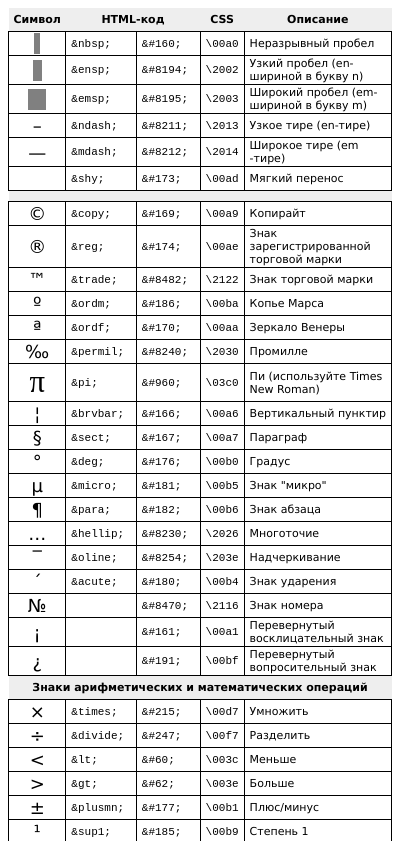
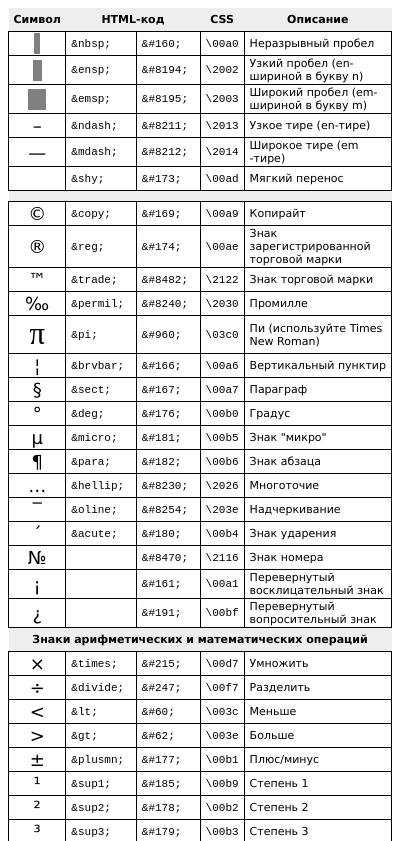
Before and after one commit to phts/firefox-special-characters, a browser extension: page src/popup/index.html in a window 400 px wide. Shown: the top 841 px of the page. Drawn offline with Linux system fonts and the light colour scheme.

Commit message:
Remove unused symbols

```diff
--- a/src/popup/index.html
+++ b/src/popup/index.html
@@ -20,8 +20,6 @@
 <tr><td>&copy;</td><td>&amp;copy;</td><td>&amp;#169;</td><td>\00a9</td><td>Копирайт</td></tr>
 <tr><td>&reg;</td><td>&amp;reg;</td><td>&amp;#174;</td><td>\00ae</td><td>Знак зарегистрированной торговой марки</td></tr>
 <tr><td>&trade;</td><td>&amp;trade;</td><td>&amp;#8482;</td><td>\2122</td><td>Знак торговой марки</td></tr>
-<tr><td>&#186;</td><td>&amp;ordm;</td><td>&amp;#186;</td><td>\00ba</td><td>Копье Марса</td></tr>
-<tr><td>&#170;</td><td>&amp;ordf;</td><td>&amp;#170;</td><td>\00aa</td><td>Зеркало Венеры</td></tr>
 <tr><td>&permil;</td><td>&amp;permil;</td><td>&amp;#8240;</td><td>\2030</td><td>Промилле</td></tr>
 <tr><td style="font-size:23pt;font-family:Times New Roman,serif;">&pi;</td><td>&amp;pi;</td><td>&amp;#960;</td><td>\03c0</td><td>Пи (используйте Times New Roman)</td></tr>
 <tr><td>&#166;</td><td>&amp;brvbar;</td><td>&amp;#166;</td><td>\00a6</td><td>Вертикальный пунктир</td></tr>
@@ -89,7 +87,6 @@
 <tr><td>&pound;</td><td>&amp;pound;</td><td>&amp;#163;</td><td>\00a3</td><td>Фунт</td></tr>
 <tr><td>&#164;</td><td>&amp;current;</td><td>&amp;#164;</td><td>\00a4</td><td>Знак валюты</td></tr>
 <tr><td>&yen;</td><td>&amp;yen;</td><td>&amp;#165;</td><td>\00a5</td><td>Знак йены и юаня</td></tr>
-<tr><td>&#402;</td><td>&amp;fnof;</td><td>&amp;#402;</td><td>\192</td><td>Знак флорина</td></tr>
 <tr><td>&#8381;</td><td></td><td>&amp;#8381;</td><td>\20bd</td><td>Знак рубля</td></tr>
 
 <tr><th colspan="5">Маркеры</th></tr>
```
